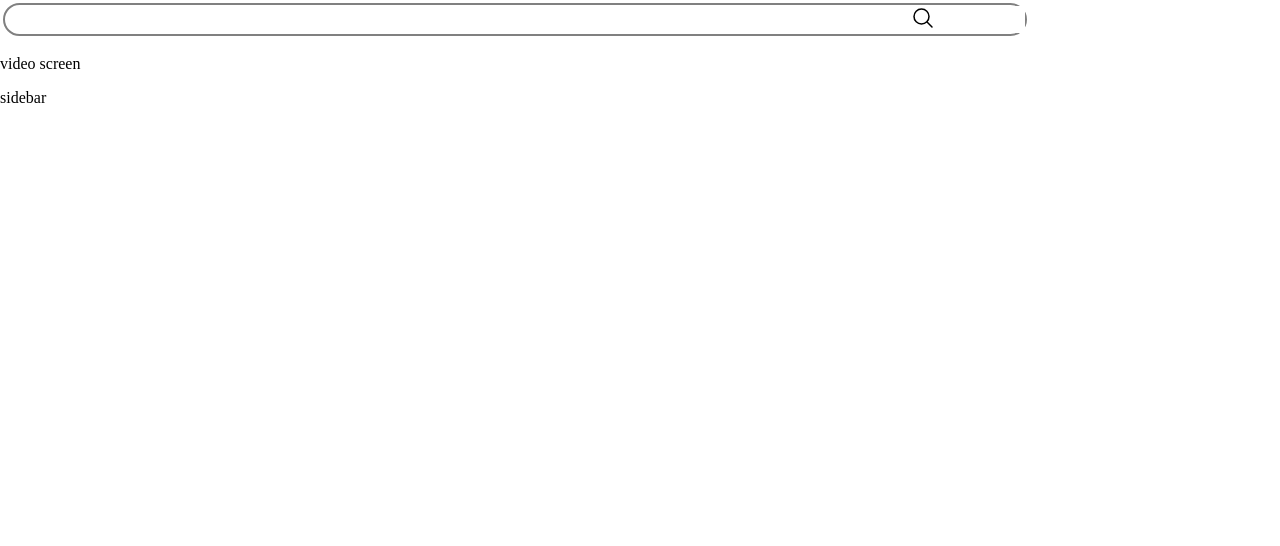
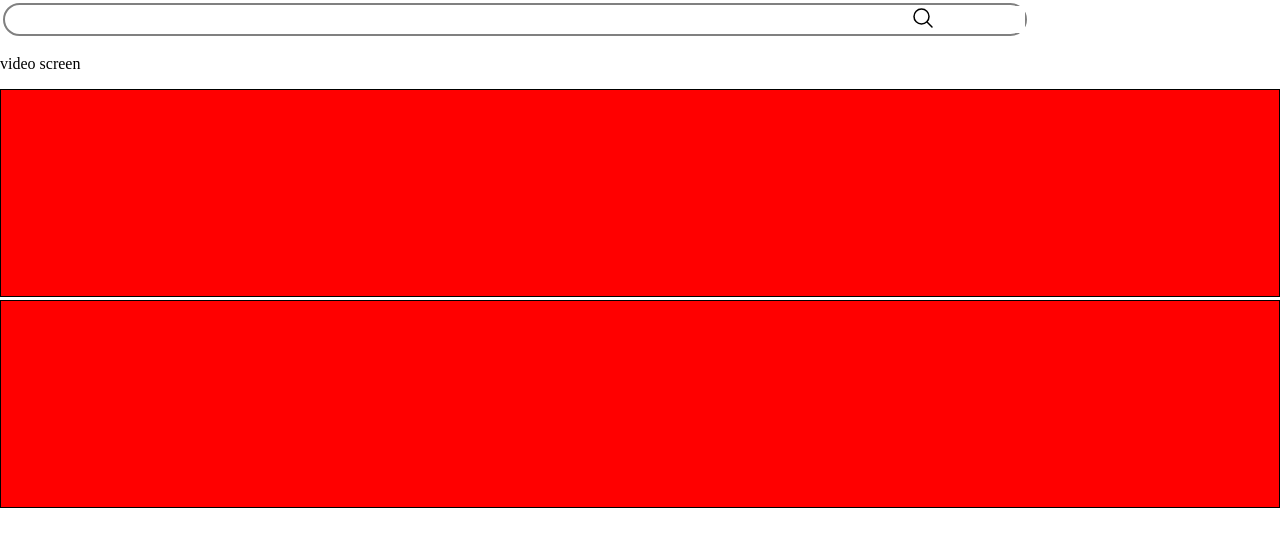
Before and after one commit to maanasmahato4/youtube-clone, a React (Vite) app: page / in a window 1280 px wide. Shown: the top 546 px of the page. Built offline with nearby package versions, Linux system fonts and the light colour scheme.

Commit message:
[feat]: sidebar

```diff
--- a/src/components/search/search.module.css
+++ b/src/components/search/search.module.css
@@ -14,6 +14,8 @@
 	border: none;
 	background-color: transparent;
 	min-width: 80%;
+	border-top-left-radius: 20px;
+	border-bottom-left-radius: 20px;
 }
 
 .search-button {
--- a/src/components/sidebar/sidebar.module.css
+++ b/src/components/sidebar/sidebar.module.css
@@ -0,0 +1,13 @@
+.sidebar-container {
+    display: flex;
+    flex-direction: column;
+    gap: 0.2em;
+}
+
+.card {
+    min-height: 13em;
+    max-height: 16em;
+    border: 1px solid black;
+    padding: 0.2em;
+    background-color: red;
+}
--- a/src/components/sidebar/sidebar.tsx
+++ b/src/components/sidebar/sidebar.tsx
@@ -1,3 +1,10 @@
+import styles from './sidebar.module.css';
+
 export default function SideBar() {
-	return <div>sidebar</div>;
+	return (
+		<div className={styles['sidebar-container']}>
+			<div className={styles['card']}></div>
+			<div className={styles['card']}></div>
+		</div>
+	);
 }
```
